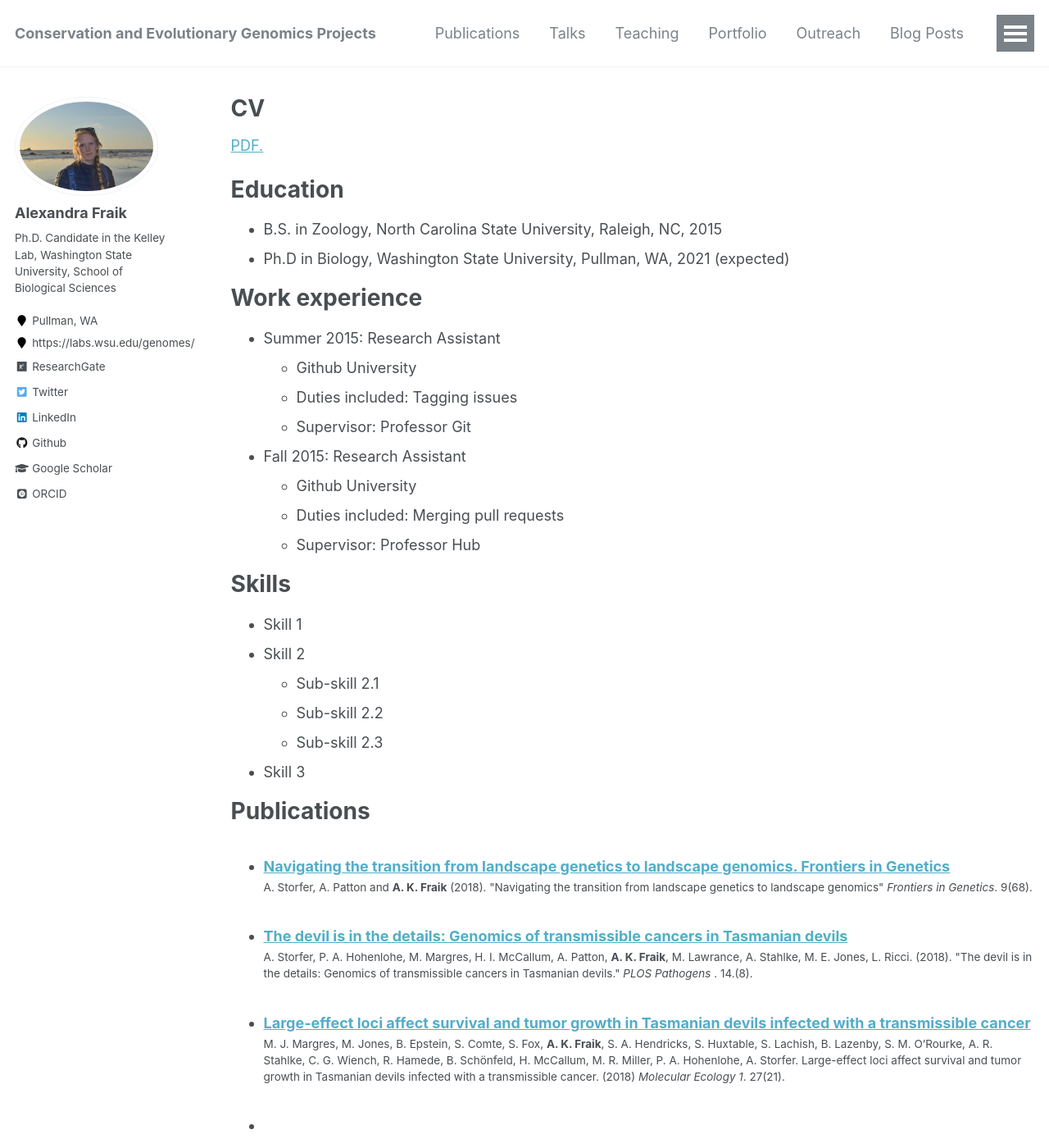
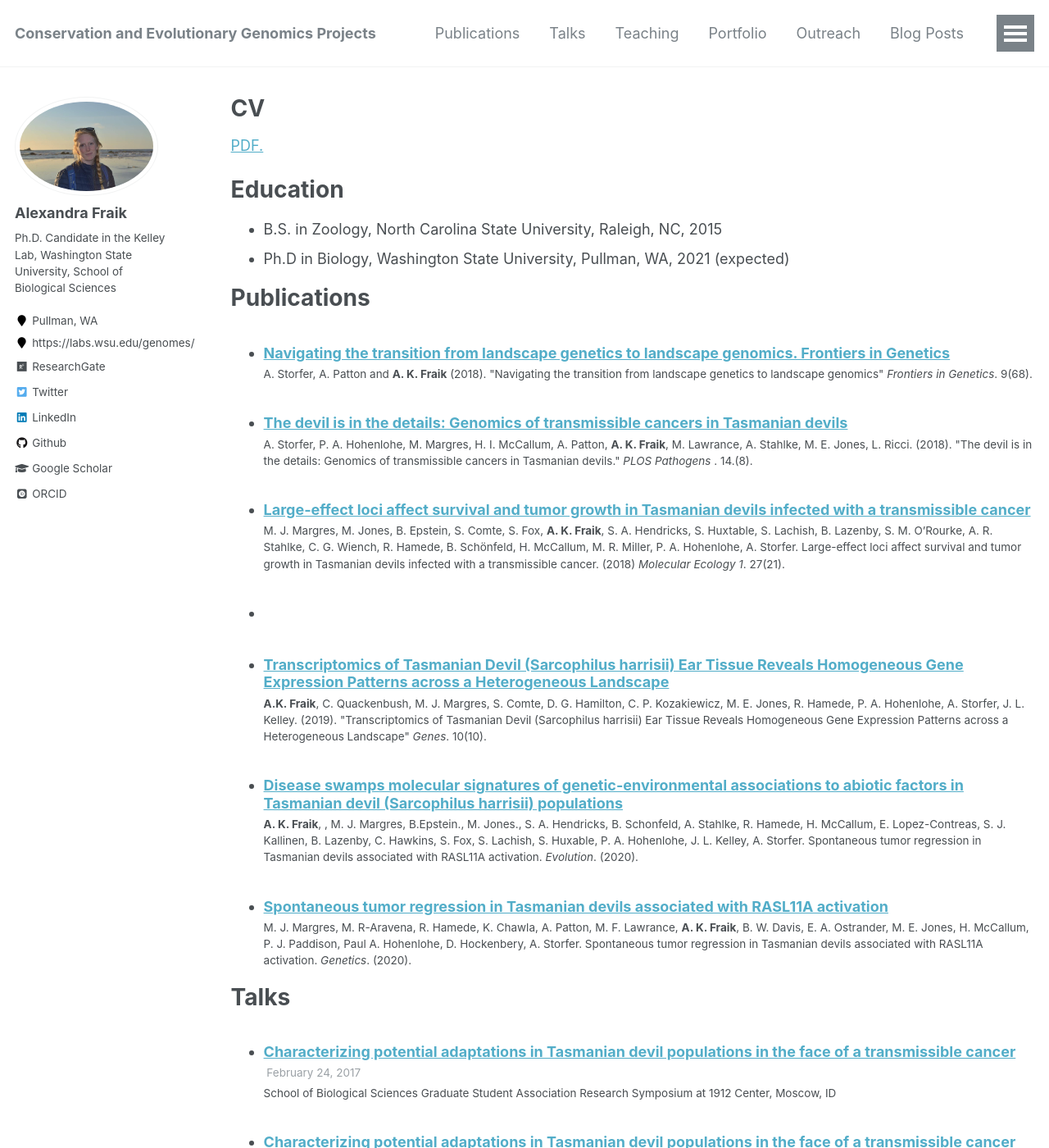
Before and after one commit to akfraik/akfraik.github.io, a Jekyll site: the page built from _pages/cv_testing.md, in a window 1280 px wide and 1400 px high. Shown: the whole window at 82% size. Built offline with Jekyll 4.4.1, drawn with Linux system fonts in a browser that asks for light colours; some web fonts are replaced; some of the changed text lies outside the part shown.

Commit message:
Updated CV

```diff
--- a/_pages/cv_testing.md
+++ b/_pages/cv_testing.md
@@ -9,33 +9,12 @@ redirect_from:
 
 {% include base_path %}
 
-<a href="files/Fraik_Grad_CV_1020_Updated.pdf" target="_blank">PDF.</a>
+<a href="https://github.com/akfraik/akfraik.github.io/blob/gh-pages/files/Fraik_Grad_CV_1020_Updated.pdf" target="_blank">PDF.</a>
 
 Education
 ======
 * B.S. in Zoology, North Carolina State University, Raleigh, NC,  2015
 * Ph.D in Biology, Washington State University, Pullman, WA, 2021 (expected)
-
-Work experience
-======
-* Summer 2015: Research Assistant
-  * Github University
-  * Duties included: Tagging issues
-  * Supervisor: Professor Git
-
-* Fall 2015: Research Assistant
-  * Github University
-  * Duties included: Merging pull requests
-  * Supervisor: Professor Hub
-
-Skills
-======
-* Skill 1
-* Skill 2
-  * Sub-skill 2.1
-  * Sub-skill 2.2
-  * Sub-skill 2.3
-* Skill 3
 
 Publications
 ======
@@ -57,4 +36,6 @@ Teaching
 
 Service and leadership
 ======
-* Currently signed in to 43 different slack teams
+  <ul>{% for post in site.outreach %}
+    {% include archive-single-cv.html %}
+  {% endfor %}</ul>
```
